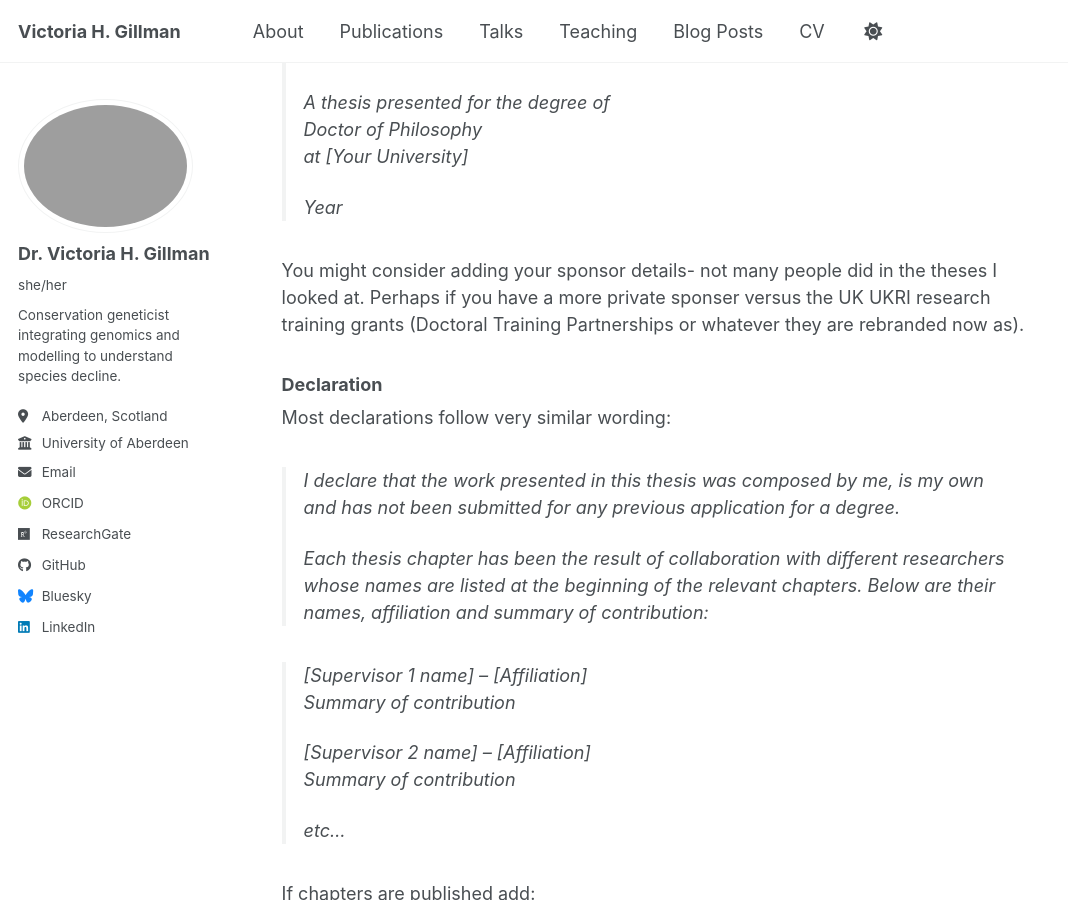
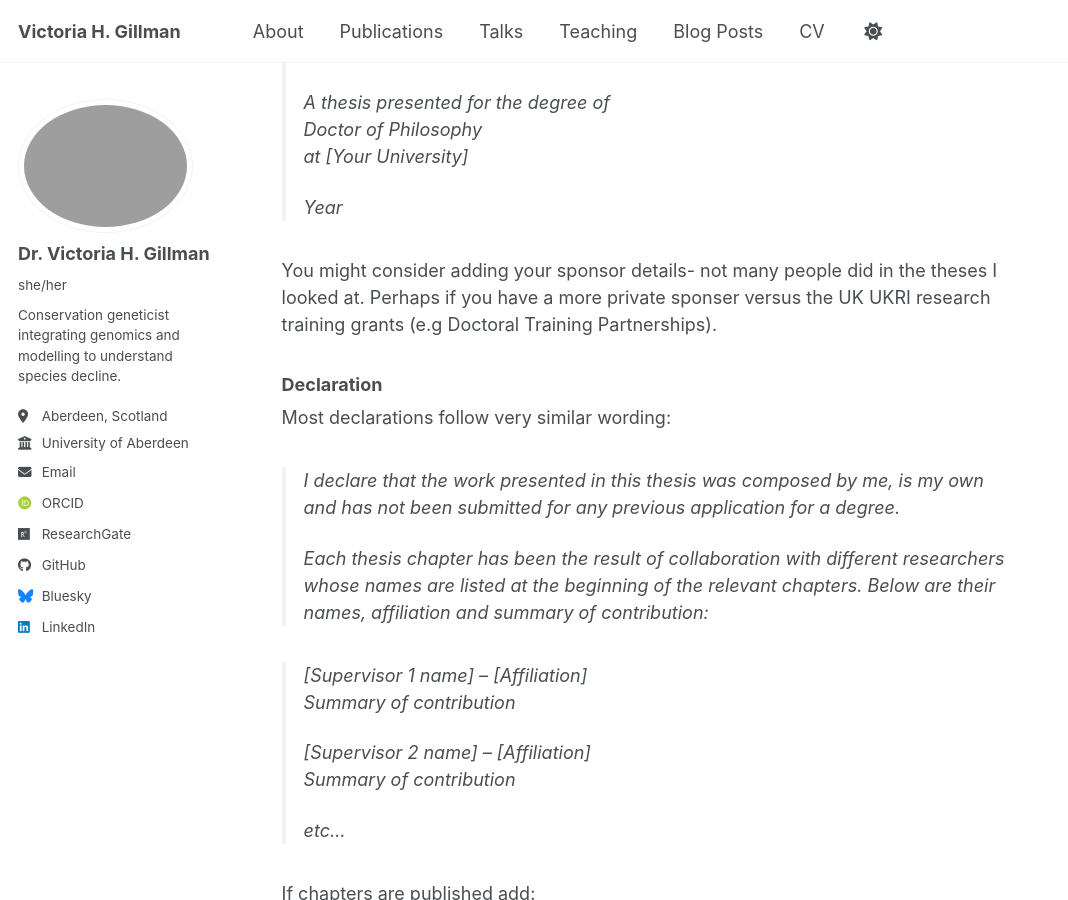
Before and after one commit to victoriagillman/victoriagillman.github.io, a Jekyll site: the page built from _posts/2026-04-04-phd-thesis-template-guide.md, in a window 1280 px wide and 900 px high, scrolled down 1602 px. Shown: the whole window, without its empty margins (0-1068 px from the left). Built offline with Jekyll 4.4.1, drawn with Linux system fonts in a browser that asks for light colours; emoji names are drawn with the system emoji font; some web fonts are replaced; a script bundle is joined from its source files by our own code; library files that are not in the unit come from our copies.

Commit message:
text update

```diff
--- a/_posts/2026-04-04-phd-thesis-template-guide.md
+++ b/_posts/2026-04-04-phd-thesis-template-guide.md
@@ -60,7 +60,7 @@ This is the core text on thesis cover/title pages. Check your university’s sub
 >
 >Year
 
-You might consider adding your sponsor details- not many people did in the theses I looked at. Perhaps if you have a more private sponser versus the UK UKRI research training grants (Doctoral Training Partnerships or whatever they are rebranded now as).
+You might consider adding your sponsor details- not many people did in the theses I looked at. Perhaps if you have a more private sponser versus the UK UKRI research training grants (e.g Doctoral Training Partnerships).
 
 
 ### Declaration
```
